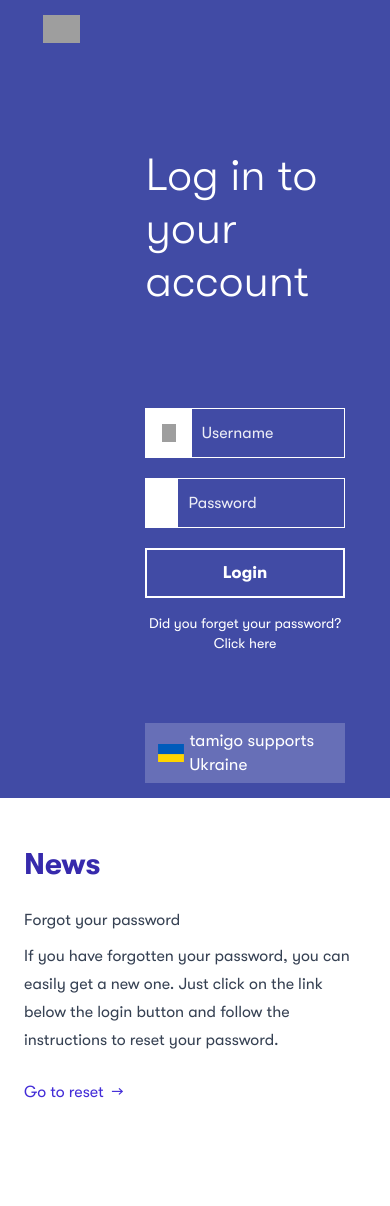
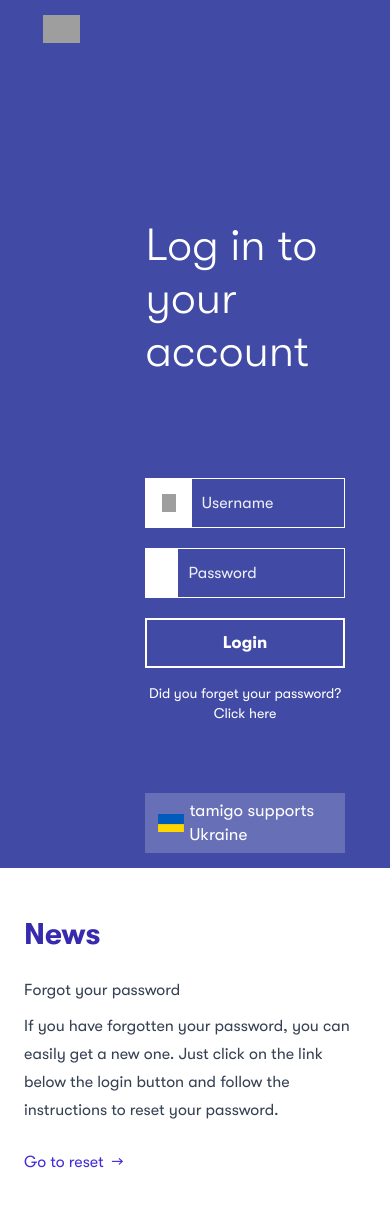
Before and after one commit to Abdulmajeedkutaibani/fishingPage, a Nuxt app: page /tamigo in a window 390 px wide. Shown: the top 1206 px of the page. Before the commit the page ends 1154 px from the top, so only its background shows below. Built offline with nearby package versions, Linux system fonts and the light colour scheme; grey boxes are pictures that could not be loaded; a web font is replaced by a local one.

Commit message:
Update layout of tamigo sign-in page for improved responsiveness. Adjusted grid structure and refined CSS classes for better alignment and spacing in both the form and side info sections.

```diff
--- a/app/pages/tamigo/index.vue
+++ b/app/pages/tamigo/index.vue
@@ -1,8 +1,10 @@
 <!-- /pages/auth.vue -->
 <template>
-  <div class="page-gtwalsheim min-h-screen grid grid-cols-1 lg:grid-cols-2">
+  <div class="page-gtwalsheim min-h-screen grid grid-cols-1 lg:grid-cols-12">
     <!-- Left (form area) -->
-    <section class="bg-[#414BA5] text-white px-2 md:px-[15px] flex flex-col">
+    <section
+      class="bg-[#414BA5] text-white px-2 md:px-[15px] flex flex-col col-span-12 md:col-span-7"
+    >
       <nav>
         <div class="pt-[10px] pb-[15px] px-[15px]">
           <a href="#">
@@ -14,7 +16,7 @@
           </a>
         </div>
       </nav>
-      <div class="w-full flex justify-center items-center">
+      <div class="flex justify-center items-center">
         <!-- logo -->
 
         <!-- step switch -->
@@ -22,7 +24,7 @@
           <!-- LOGIN STEP -->
           <div v-if="step === 'login'" key="login" class="pl-[100px] w-[80%]">
             <h1
-              class="text-[45px] mb-[100px] mt-[86px] font-light leading-[53px]"
+              class="text-[45px] mb-[100px] mt-[156px] font-light leading-[53px]"
             >
               Log in to your account
             </h1>
@@ -179,7 +181,9 @@
     </section>
 
     <!-- Right (side info) -->
-    <aside class="bg-white px-6 md:px-10 lg:px-14 py-12 flex items-center">
+    <aside
+      class="bg-white px-6 md:px-10 lg:px-14 py-12 flex items-center col-span-12 md:col-span-5"
+    >
       <div class="max-w-md ml-auto">
         <Transition name="fade" mode="out-in">
           <!-- Right pane for LOGIN -->
```
